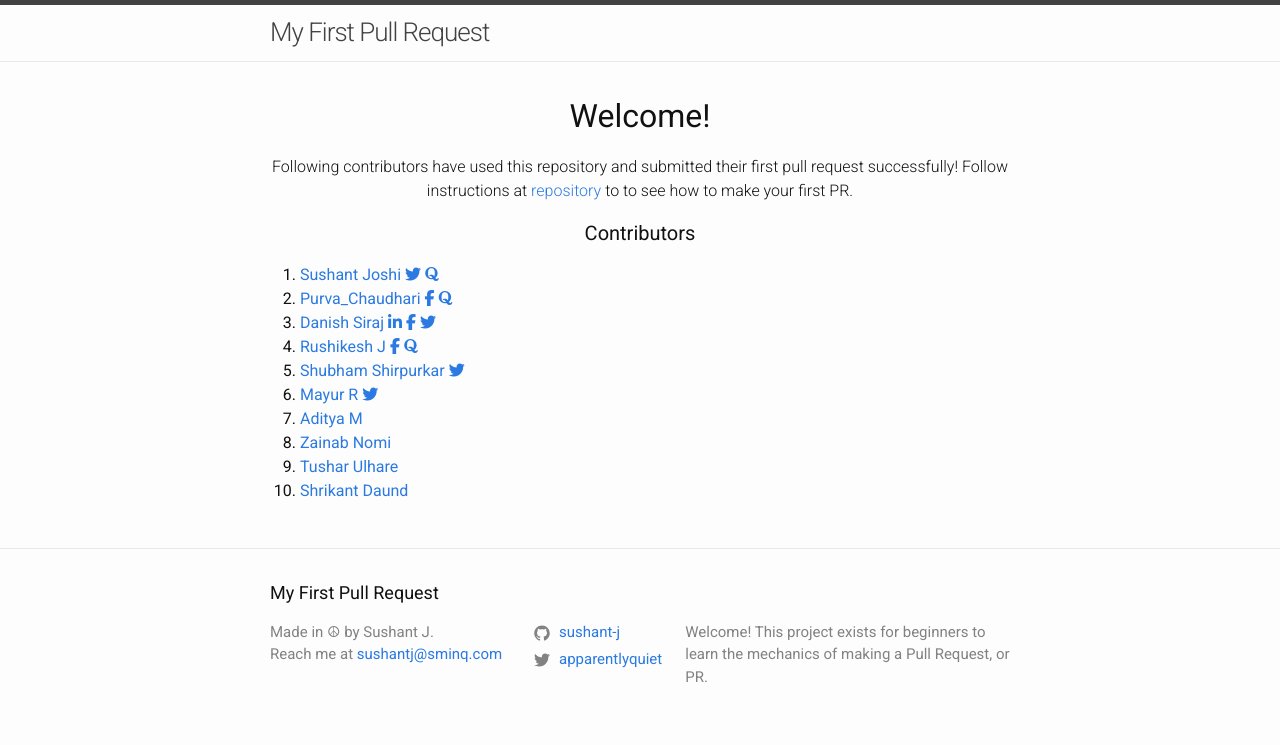
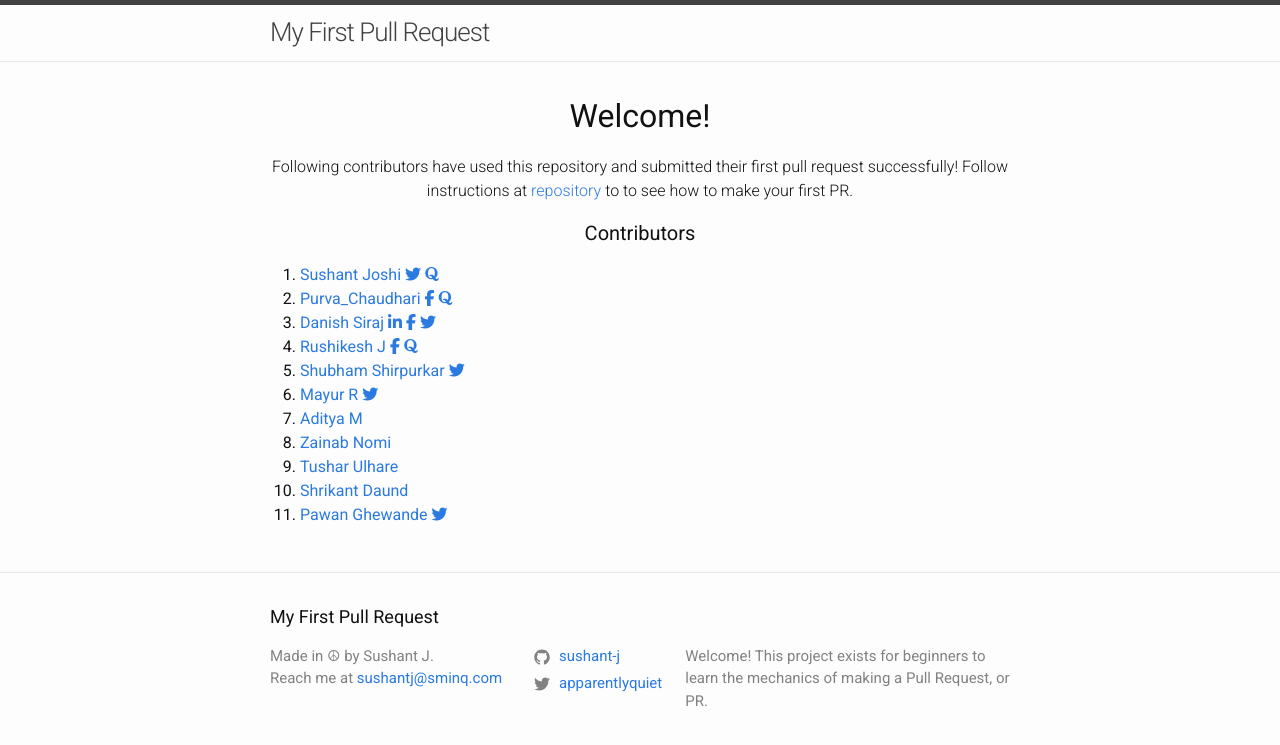
Before and after one commit to sushant-j/my-first-pull-request, a Jekyll site: the page built from index.md, in a window 1280 px wide. Shown: the top 745 px of the page. Built offline with Jekyll 4.4.1, drawn with Linux system fonts in a browser that asks for light colours; nearby versions of some CDN libraries.

Commit message:
Added my name - Pawan

```diff
--- a/_layouts/home.html
+++ b/_layouts/home.html
@@ -94,5 +94,13 @@
         Shrikant Daund
       </a>
     </li>
+    <li>
+      <a href="https://github.com/PawanGhewande/">
+        Pawan Ghewande
+      </a>
+      <a class="" href="https://twitter.com/pawanghewande">
+        <i class="fa fa-twitter"></i>
+      </a>
+    </li>
   </ol>
 </div>
```
